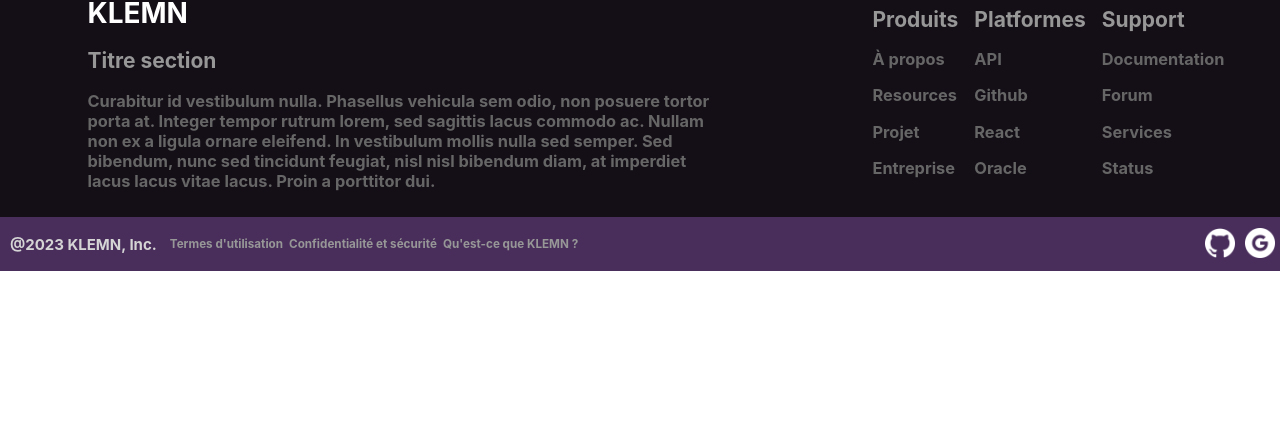
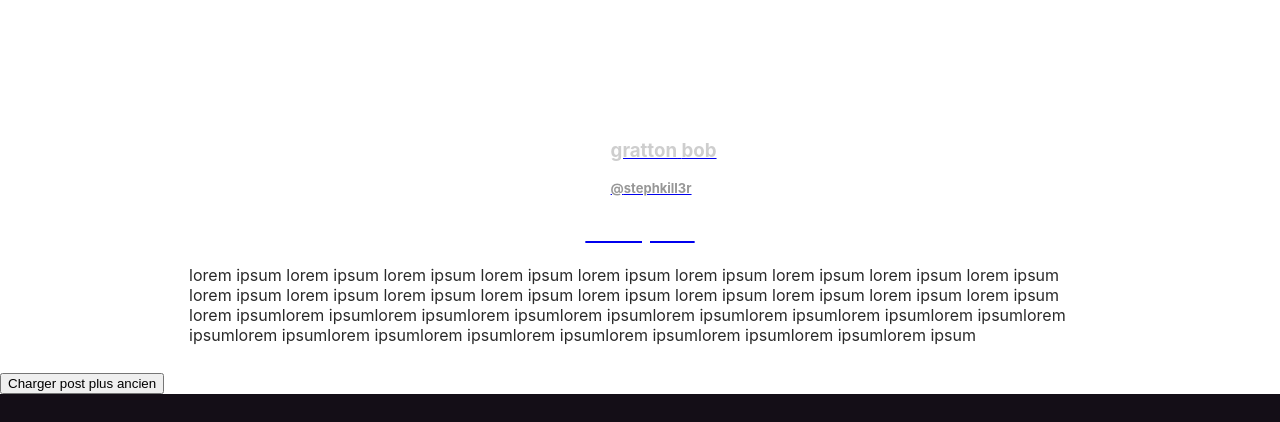
Before and after one commit to a23-b2b/projet-de-session-klemn, a React (Create React App) app: page /blogue in a window 1280 px wide. Shown: the part 314-736 px from the top of the page. Built offline with nearby package versions, Linux system fonts and the light colour scheme; no server answers.

Commit message:
Ajouter un composant de test hardcodé pour le post

```diff
--- a/src/components/PosteBlogue.tsx
+++ b/src/components/PosteBlogue.tsx
@@ -3,7 +3,7 @@ import user from '../images/user.png';
 import styles from '../styles/Post.module.css'
 
 export interface BlogueProp {
-    idPost: number;
+    idPost: string;
     date: string;
     nom: string;
     prenom: string;
--- a/src/components/PosteQuestion.tsx
+++ b/src/components/PosteQuestion.tsx
@@ -3,7 +3,7 @@ import user from '../images/user.png';
 import styles from '../styles/Post.module.css'
 
 export interface QuestionProp {
-    idPost: number;
+    idPost: string;
     date: string;
     nom: string;
     prenom: string;
--- a/src/pages/Blogue.tsx
+++ b/src/pages/Blogue.tsx
@@ -7,7 +7,7 @@ import PosteQuestion from '../components/PosteQuestion';
 
 
 export interface PostProp {
-    idPost: number;
+    idPost: string;
     date: string;
     nom: string;
     prenom: string;
@@ -27,27 +27,27 @@ export interface PostProp {
 
 function Blogue() {
     const navigate = useNavigate();
-    const lesBlogues = chargerPosteBlogue();
+    // const lesBlogues = chargerPosteBlogue();
 
 
     // Retourne une liste de 15 objet BlogueProp
-    function chargerPosteBlogue() {
-        var listeBlogueProp: PostProp[] = [];
+    // function chargerPosteBlogue() {
+    //     var listeBlogueProp: PostProp[] = [];
 
-        fetch('http://localhost:1111/chargerPosts', {
-            method: 'GET'
-        })
-            .then(response => response.json())
-            .then(data => {
-                listeBlogueProp = data;
-                return listeBlogueProp;
-            })
-            .catch((error) => {
-                toast.error('Une erreur est survenue: ' + error.name)
-            });
+    //     fetch('http://localhost:1111/chargerPosts', {
+    //         method: 'GET'
+    //     })
+    //         .then(response => response.json())
+    //         .then(data => {
+    //             listeBlogueProp = data;
+    //             return listeBlogueProp;
+    //         })
+    //         .catch((error) => {
+    //             toast.error('Une erreur est survenue: ' + error.name)
+    //         });
 
-        return listeBlogueProp;
-    }
+    //     return listeBlogueProp;
+    // }
 
     // const listItems = lesBlogues.map((post: PostProp) => {
     //     if (post.type == "Blogue") {
@@ -85,25 +85,42 @@ function Blogue() {
     return (
         <div>
             <div>
-                {
+                <div className='conteneurComposantPosteBlogue'>
+                    <PosteBlogue
+                        idPost={'1234'}
+                        date={'2023-01-01'}
+                        nom={'bob'}
+                        prenom={'gratton'}
+                        nomUtilisateur={'stephkill3r'}
+                        titre={'mon post'}
+                        contenu={'lorem ipsum lorem  ipsum lorem  ipsum lorem  ipsum lorem  ipsum lorem  ipsum lorem  ipsum lorem  ipsum lorem  ipsum lorem  ipsum lorem  ipsum lorem  ipsum lorem  ipsum lorem  ipsum lorem  ipsum lorem  ipsum lorem  ipsum lorem  ipsum lorem ipsumlorem ipsumlorem ipsumlorem ipsumlorem ipsumlorem ipsumlorem ipsumlorem ipsumlorem ipsumlorem ipsumlorem ipsumlorem ipsumlorem ipsumlorem ipsumlorem ipsumlorem ipsumlorem ipsumlorem ipsum'}
+                        type={'1'}
+                        idCompte={'abcd'}
+                        nombreLike={4}
+                        nombreDislike={482}
+                        nombrePartage={29}
+                        nombreCommentaire={273}
+                    />
+                </div>
+                {/* {
                     lesBlogues?.map((post: PostProp) => {
                         if (post.type == "Blogue") {
                             return (
                                 <div className='conteneurComposantPosteBlogue'>
                                     <PosteBlogue
-                                        idPost={post.idPost}
-                                        date={post.date}
-                                        nom={post.nom}
-                                        prenom={post.prenom}
-                                        nomUtilisateur={post.nomUtilisateur}
-                                        titre={post.titre}
-                                        contenu={post.contenu}
-                                        type={post.type}
-                                        idCompte={post.idCompte}
-                                        nombreLike={post.nombreLike}
-                                        nombreDislike={post.nombreDislike}
-                                        nombrePartage={post.nombrePartage}
-                                        nombreCommentaire={post.nombreCommentaire}
+                                        idPost={'1234'}
+                                        date={'2023-01-01'}
+                                        nom={'stephane'}
+                                        prenom={'bilodeau'}
+                                        nomUtilisateur={'stephkill3r'}
+                                        titre={'mon post'}
+                                        contenu={'lorem ipsum'}
+                                        type={'1'}
+                                        idCompte={'abcd'}
+                                        nombreLike={4}
+                                        nombreDislike={482}
+                                        nombrePartage={29}
+                                        nombreCommentaire={273}
                                     />
                                 </div>
                             )
@@ -132,7 +149,7 @@ function Blogue() {
                             </div>
                         }
                     })
-                }
+                } */}
             </div>
             <button>Charger post plus ancien</button>
         </div>
```
